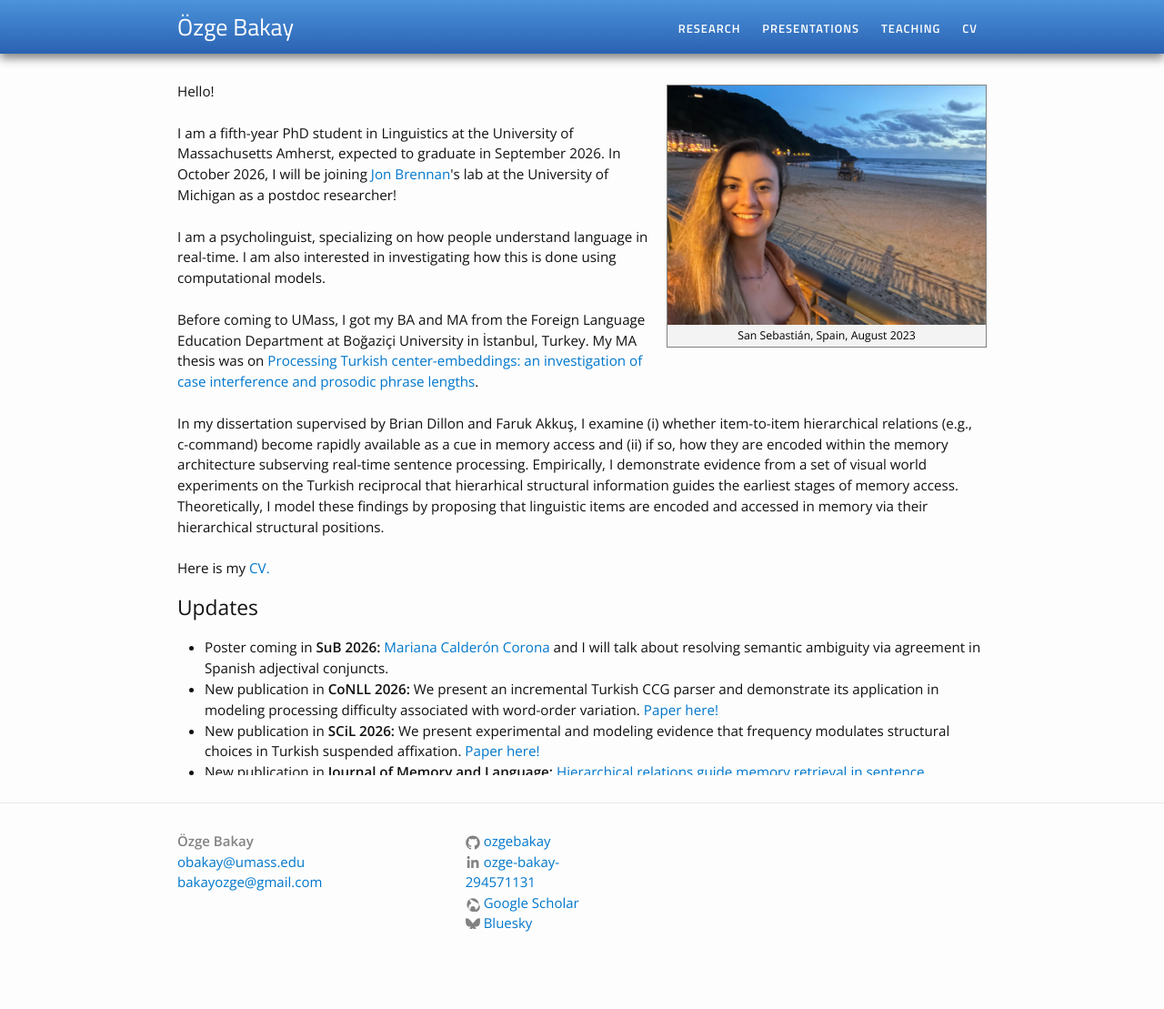
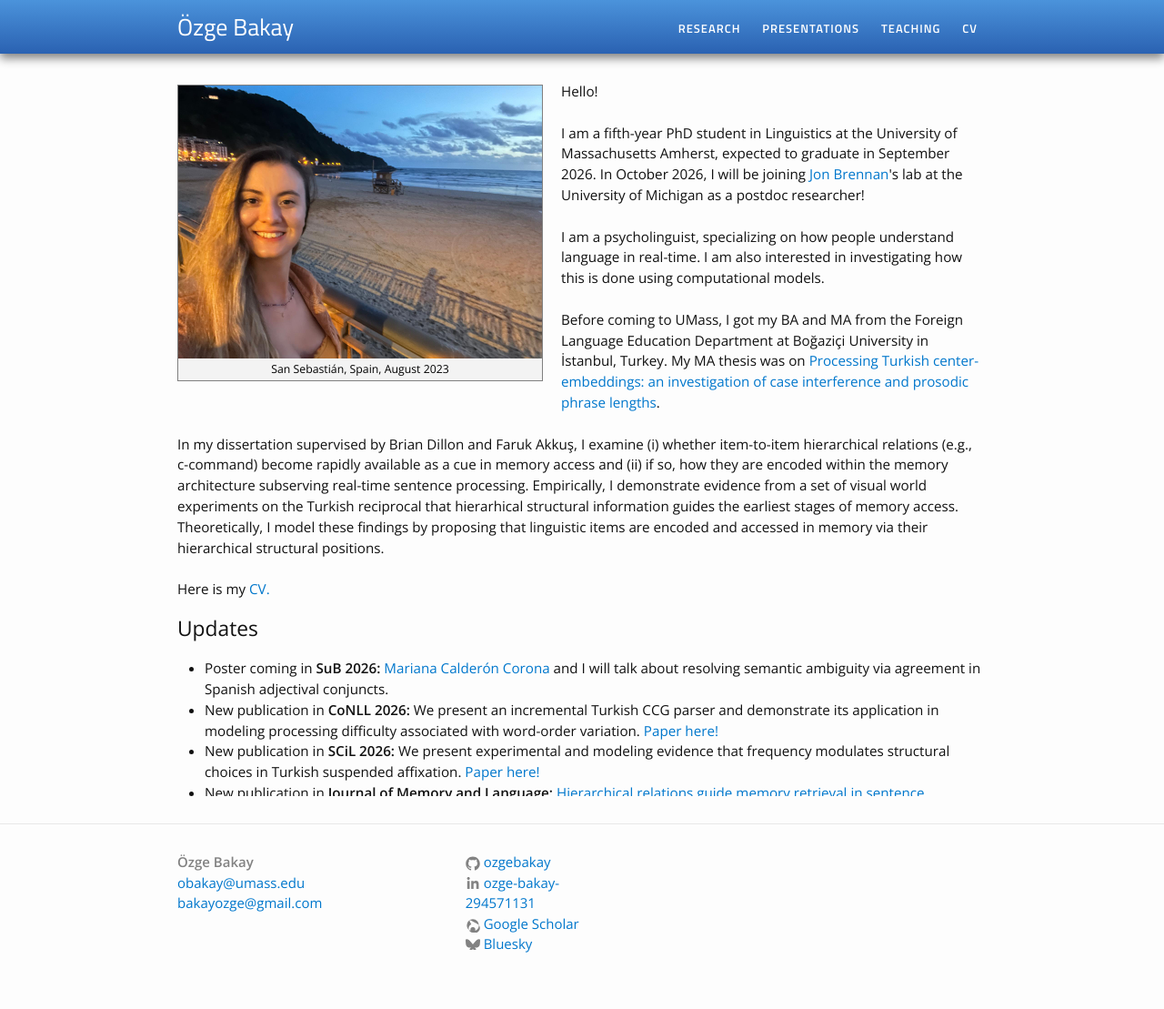
Before and after one commit to ozgebakay/ozgebakay.github.io, a Jekyll site: the page built from index.html, in a window 1280 px wide. Shown: the whole page at 91% size. Built offline with Jekyll 4.4.1, drawn with Linux system fonts in a browser that asks for light colours; before the commit the page ends 1086 px from its top, so only the background shows below that.

Commit message:
Update index.html

```diff
--- a/index.html
+++ b/index.html
@@ -2,7 +2,7 @@
 layout: default
 ---
 
-{% include image.html url="/images/profile.jpg" caption="San Sebastián, Spain, August 2023" width=350 align="right" %}
+{% include image.html url="/images/profile.jpg" caption="San Sebastián, Spain, August 2023" width=400 align="left" %}
 
 <div class="home">
 
```
